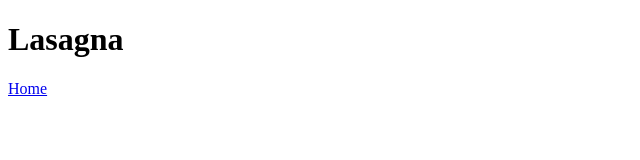
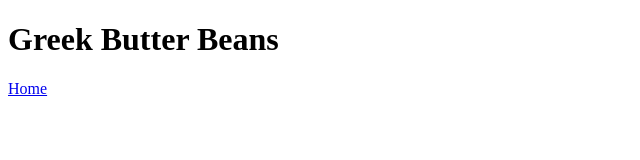
Before and after one commit to Trevor-Davis-BandC/odin-recipes, a plain HTML site: page recipes/greek-butter-beans.html in a window 1280 px wide. Shown: the whole page, without its empty margins (0-640 px from the left). Drawn offline with Linux system fonts and the light colour scheme.

Commit message:
Changed title and heading to Greek Butter beans

```diff
--- a/recipes/greek-butter-beans.html
+++ b/recipes/greek-butter-beans.html
@@ -3,10 +3,10 @@
 <head>
     <meta charset="UTF-8">
     <meta name="viewport" content="width=device-width, initial-scale=1.0">
-    <title>Lasagna</title>
+    <title>Greek Butter Beans</title>
 </head>
 <body>
-    <h1>Lasagna</h1>
+    <h1>Greek Butter Beans</h1>
     <a href="../index.html">Home</a>
 </body>
 </html>
```
